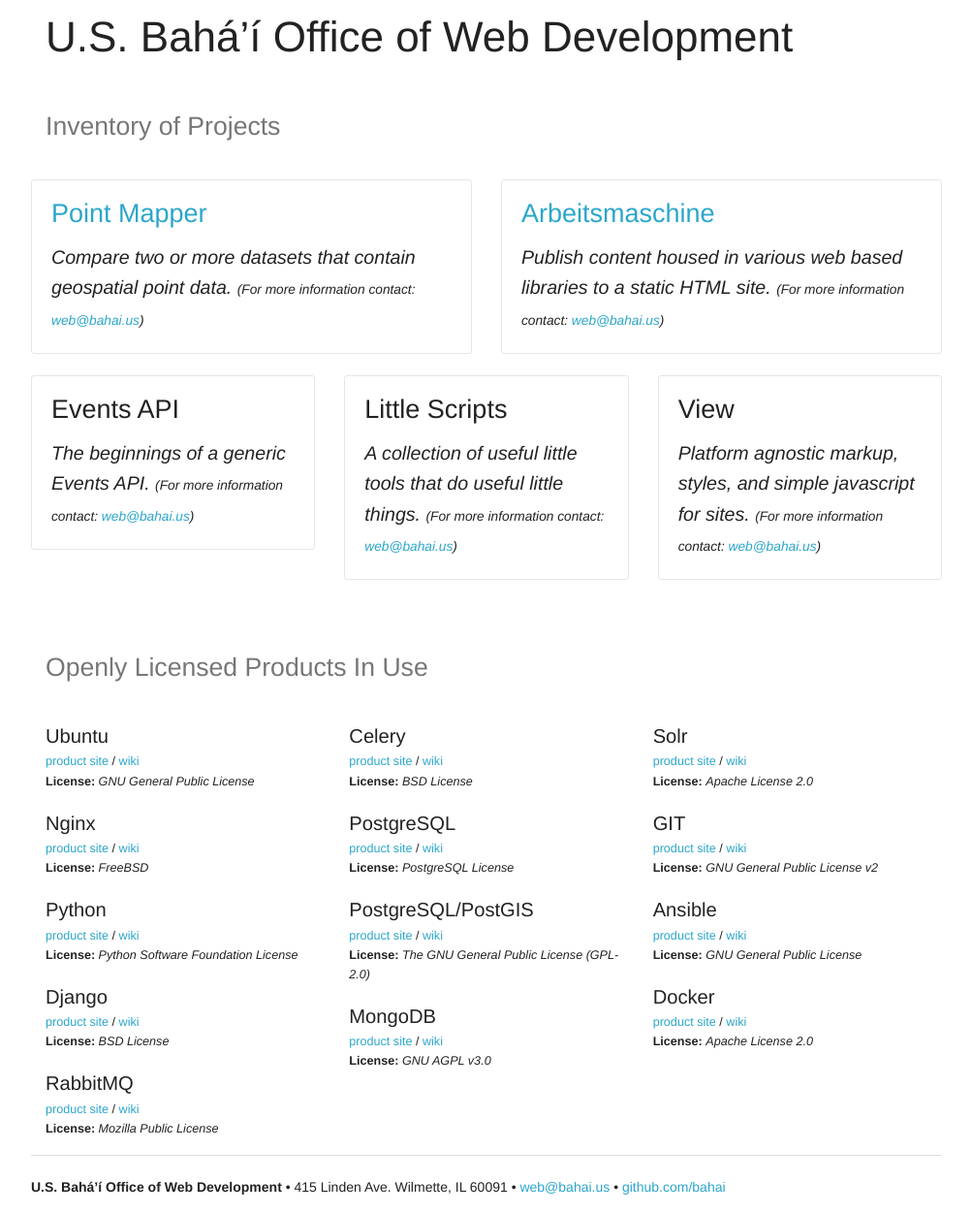
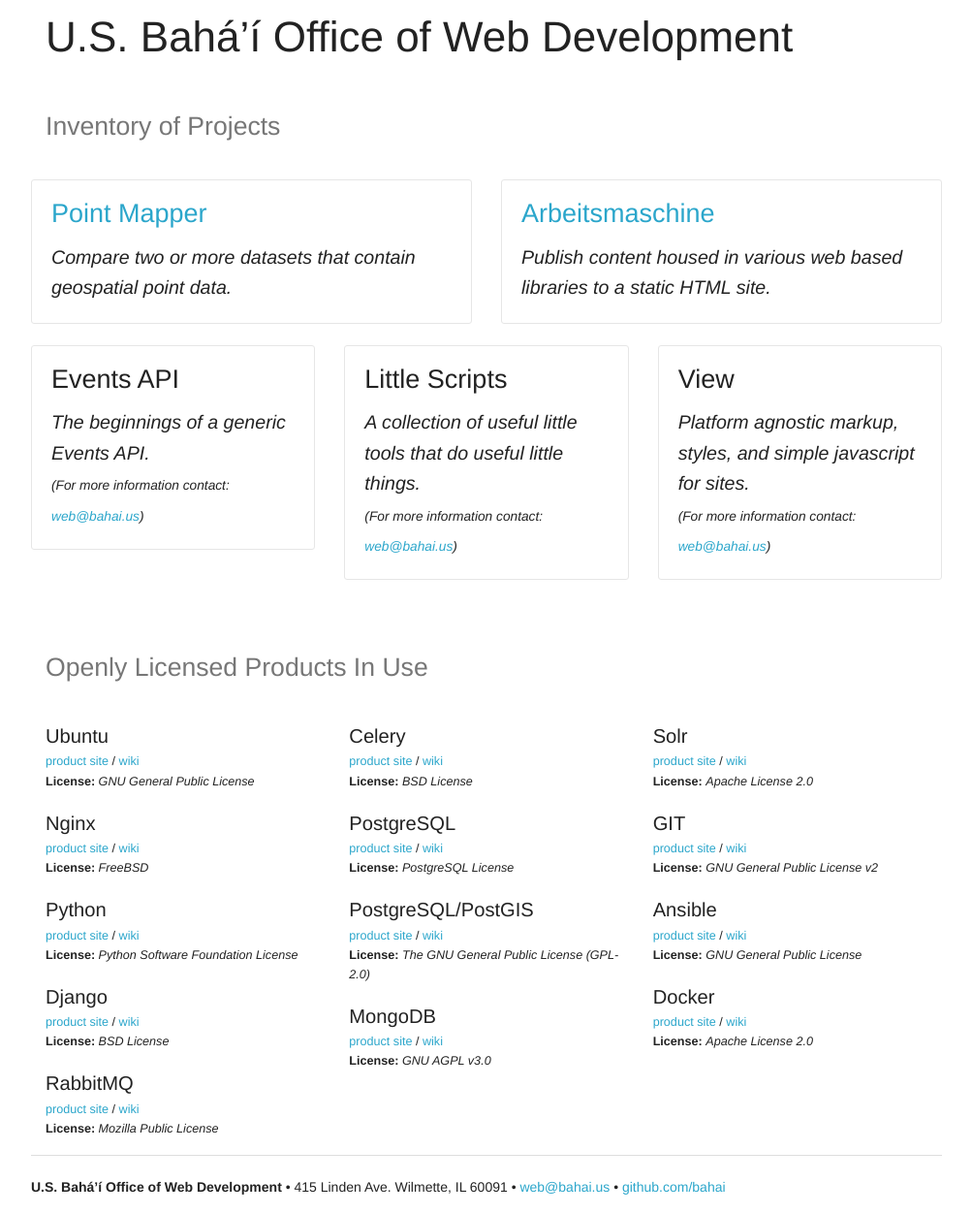
Before and after one commit to Bahai/bahai.github.io, a Jekyll site: the page built from index.html, in a window 1280 px wide. Shown: the whole page at 97% size, without its empty margins (138-1141 px from the left). Built offline with Jekyll 4.4.1, drawn with Linux system fonts in a browser that asks for light colours; Markdown is read by kramdown in place of the engine named in the settings.

Commit message:
pulled sig from main profiles

```diff
--- a/index.html
+++ b/index.html
@@ -16,7 +16,7 @@
 					<a href="http://bahai.github.io/point-mapper/">Point Mapper</a>
 					</h3>
 					<p>
-						Compare two or more datasets that contain geospatial point data. <span>(For more information contact: <a href="mailtoweb@bahai.us">web@bahai.us</a>)</span>
+						Compare two or more datasets that contain geospatial point data.
 					</p>
 				</div>
 			</div>
@@ -26,7 +26,7 @@
 					<a href="http://bahai.github.io/arbeitsmaschine/">Arbeitsmaschine</a>
 					</h3>
 					<p>
-						Publish content housed in various web based libraries to a static HTML site. <span>(For more information contact: <a href="mailtoweb@bahai.us">web@bahai.us</a>)</span>
+						Publish content housed in various web based libraries to a static HTML site.
 					</p>
 				</div>
 			</div>
@@ -36,7 +36,7 @@
 						Events API
 					</h3>
 					<p>
-						The beginnings of a generic Events API. <span>(For more information contact: <a href="mailtoweb@bahai.us">web@bahai.us</a>)</span>
+						The beginnings of a generic Events API. <br><span>(For more information contact: <a href="mailtoweb@bahai.us">web@bahai.us</a>)</span>
 					</p>
 				</div>
 			</div>
@@ -46,7 +46,7 @@
 						Little Scripts
 					</h3>
 					<p>
-						A collection of useful little tools that do useful little things. <span>(For more information contact: <a href="mailtoweb@bahai.us">web@bahai.us</a>)</span>
+						A collection of useful little tools that do useful little things. <br><span>(For more information contact: <a href="mailtoweb@bahai.us">web@bahai.us</a>)</span>
 					</p>
 				</div>
 			</div>
@@ -56,7 +56,7 @@
 						View
 					</h3>
 					<p>
-						Platform agnostic markup, styles, and simple javascript for sites. <span>(For more information contact: <a href="mailtoweb@bahai.us">web@bahai.us</a>)</span>
+						Platform agnostic markup, styles, and simple javascript for sites. <br><span>(For more information contact: <a href="mailtoweb@bahai.us">web@bahai.us</a>)</span>
 					</p>
 				</div>
 			</div>
```
